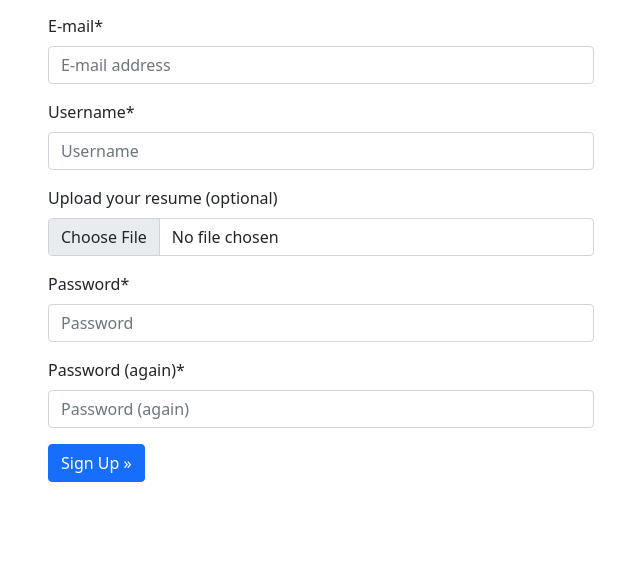
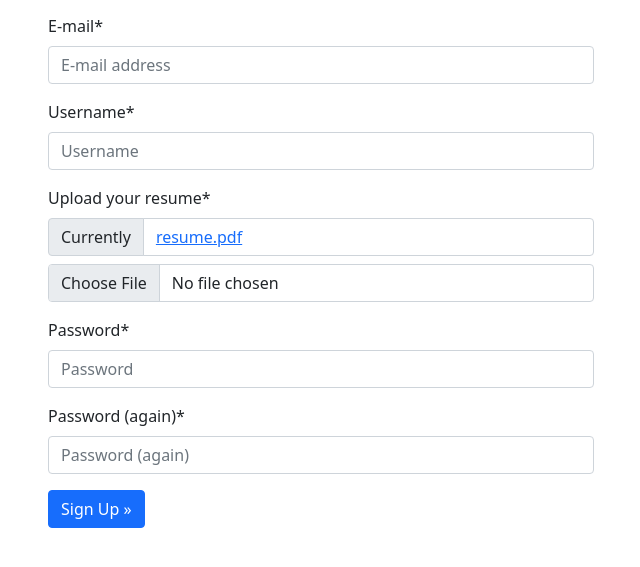
Before and after one commit to lokesh1729/job_board, a Django app: page /candidate/signup/ in a window 1280 px wide. Shown: the part 166-733 px from the top of the page, without its empty margins (319-959 px from the left). Run offline with Django 3.2, Linux system fonts and the light colour scheme; some libraries are stand-ins or nearby versions.

Commit message:
add file field

```diff
--- a/candidate/forms.py
+++ b/candidate/forms.py
@@ -1,9 +1,29 @@
+from pathlib import Path
 from job_board.users.forms import BaseSignupForm
 from django import forms
+from django.conf import settings
+from django.core.files import File
+from django.core.files.storage import default_storage
 from django.utils.translation import gettext_lazy as _
 
 
 class CandidateSignupForm(BaseSignupForm):
-    resume = forms.FileField(required=False, label=_("Upload your resume (optional)"), widget=forms.FileInput(
-            attrs={"placeholder": _("Resume")}
-        ))
+
+    resume = forms.FileField(
+        required=True,
+        label=_("Upload your resume"),
+        widget=forms.ClearableFileInput(
+            attrs={
+                "required": True,
+                "id": "id_resume",
+                "accept": ".pdf,.doc,.docx,application/msword,"
+                "application/vnd.openxmlformats-officedocument.wordprocessingml.document",
+            }
+        ),
+    )
+
+    def __init__(self, *args, **kwargs):
+        super().__init__(*args, **kwargs)
+        path = Path("%s/resume.pdf" % settings.MEDIA_ROOT)
+        self.fields["resume"].initial = File(path)
+        self.fields["resume"].initial.url = default_storage.url("resume.pdf")
--- a/candidate/models.py
+++ b/candidate/models.py
@@ -18,7 +18,7 @@ class Candidate(BaseModel):
     class Meta:
         abstract = False
 
-    resume = models.FilePathField()
+    resume = models.FileField(upload_to="candidates/resumes")
     onboarding_done = models.BooleanField(default=False)
     profile = models.OneToOneField(UserProfile, on_delete=models.CASCADE)
 
--- a/candidate/views.py
+++ b/candidate/views.py
@@ -15,9 +15,6 @@ class CandidateSignupView(views.SignupView):
 
     form_class = CandidateSignupForm
     template_name = "account/candidate_signup.html"
-
-    def get_form_class(self):
-        return self.form_class
 
     def get_form_kwargs(self) -> Dict[str, Any]:
         kwargs = super().get_form_kwargs()
--- a/job_board/static/sass/components.scss
+++ b/job_board/static/sass/components.scss
@@ -6,6 +6,6 @@
     @apply tw-font-bold tw-text-base tw-text-gray-800;
 }
 
-.my-custom-input {
+.textinput {
     @apply focus:tw-text-gray-900 focus:tw-bg-white focus:tw-outline-none focus:tw-ring-2 focus:tw-ring-blue-600 focus:tw-border-transparent;
 }
--- a/job_board/templates/candidate/onboarding/step4.html
+++ b/job_board/templates/candidate/onboarding/step4.html
@@ -13,7 +13,7 @@
             id="skill-name__1"
             name="skill-name"
             type="text"
-            class="form-control my-custom-input"
+            class="form-control textinput"
             placeholder="Enter the skill name"
           />
         </div>
@@ -27,7 +27,7 @@
             type="number"
             min="1"
             max="10"
-            class="form-control my-custom-input"
+            class="form-control textinput"
           />
         </div>
         <div class="form-field">
@@ -40,7 +40,7 @@
             type="number"
             min="0"
             max="100"
-            class="form-control my-custom-input"
+            class="form-control textinput"
           />
         </div>
       </div>
--- a/job_board/users/adapters.py
+++ b/job_board/users/adapters.py
@@ -31,6 +31,7 @@ class AccountAdapter(DefaultAccountAdapter):
                                     industry=form.cleaned_data["employer_industry"],
                                     profile=profile)
         elif form.role == constants.Role.CANDIDATE.name:
+            import ipdb;ipdb.set_trace()
             Candidate.objects.create(resume=form.cleaned_data["resume"],
                                      profile=profile)
 
```
Also changed, not shown: job_board/templates/candidate/onboarding/step2.html (+4 -4 lines), job_board/templates/candidate/onboarding/step3.html (+5 -5 lines), candidate/migrations/0002_alter_candidate_resume.py (added), job_board/static/css/project.css, job_board/static/css/project.min.css.
